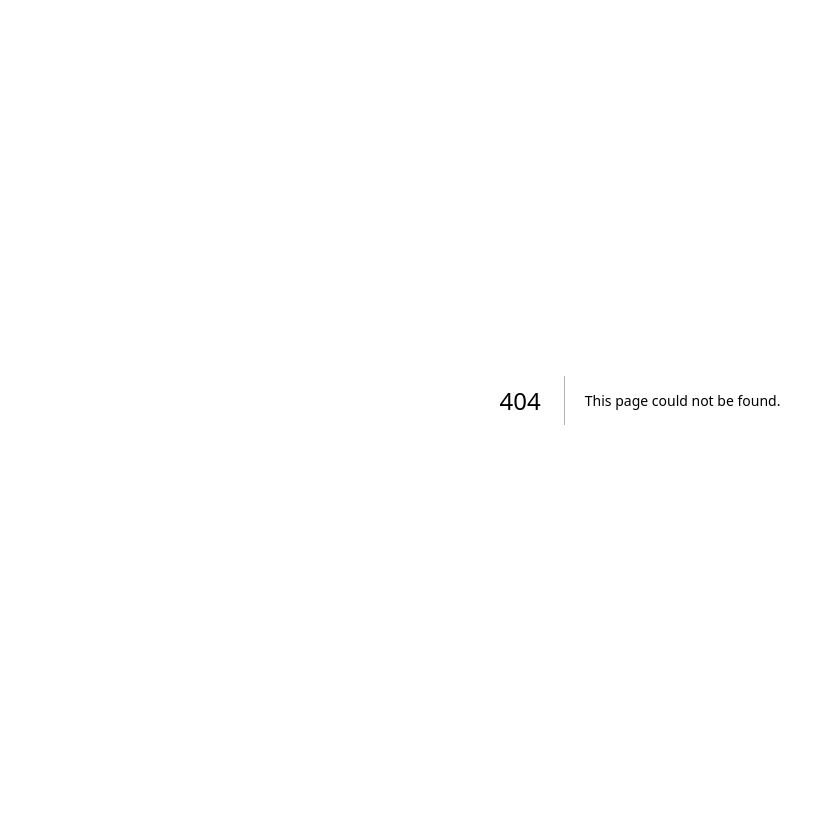
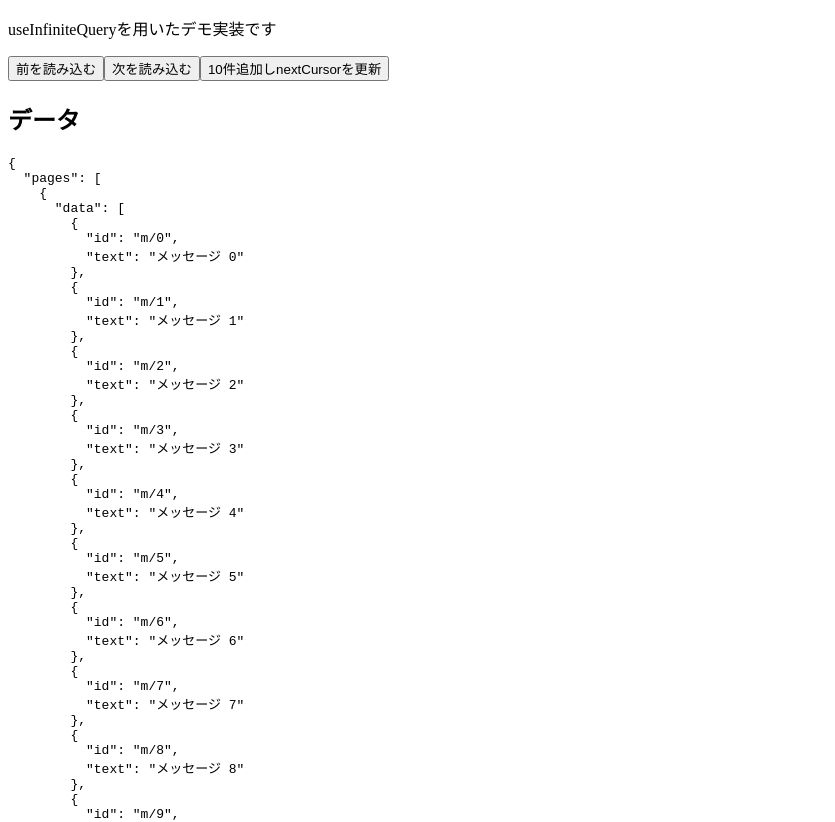
Before and after one commit to yami-beta/bidirectional-infinite-queries-sample, a Next.js app: page /react-query in a window 1280 px wide. Before the commit this address had no page. Shown: the top 822 px of the page, without its empty margins (0-835 px from the left). Before the commit the page ends 800 px from the top, so only its background shows below. Built offline with nearby package versions, Linux system fonts and the light colour scheme.

Commit message:
feat: add `useInfiniteQuery` sample
react-queryを使った双方向ページネーションのサンプルを実装

```diff
--- a/package.json
+++ b/package.json
@@ -12,6 +12,8 @@
     "format": "prettier --write ."
   },
   "dependencies": {
+    "@tanstack/react-query": "^4.32.1",
+    "@tanstack/react-query-devtools": "^4.32.1",
     "@types/node": "20.4.6",
     "@types/react": "18.2.18",
     "@types/react-dom": "18.2.7",
--- /dev/null
+++ b/src/app/Providers.tsx
@@ -0,0 +1,17 @@
+"use client";
+import { QueryClient, QueryClientProvider } from "@tanstack/react-query";
+import { ReactQueryDevtools } from "@tanstack/react-query-devtools";
+import { PropsWithChildren, useState } from "react";
+
+type Props = PropsWithChildren<{}>;
+
+export function Providers({ children }: Props) {
+  const [queryClient] = useState(() => new QueryClient());
+
+  return (
+    <QueryClientProvider client={queryClient}>
+      {children}
+      <ReactQueryDevtools initialIsOpen={false} />
+    </QueryClientProvider>
+  );
+}
--- a/src/app/layout.tsx
+++ b/src/app/layout.tsx
@@ -1,4 +1,5 @@
 import type { Metadata } from "next";
+import { Providers } from "./Providers";
 
 export const metadata: Metadata = {
   title: "Create Next App",
@@ -12,7 +13,9 @@ export default function RootLayout({
 }) {
   return (
     <html lang="en">
-      <body>{children}</body>
+      <body>
+        <Providers>{children}</Providers>
+      </body>
     </html>
   );
 }
--- a/src/app/page.tsx
+++ b/src/app/page.tsx
@@ -9,6 +9,9 @@ function Page({}: PageProps) {
         <li>
           <Link href="/infinite">useSWRInfiniteを利用したサンプル</Link>
         </li>
+        <li>
+          <Link href="/react-query">useInfiniteQueryを利用したサンプル</Link>
+        </li>
       </ul>
     </div>
   );
--- /dev/null
+++ b/src/app/react-query/PageContent.tsx
@@ -0,0 +1,74 @@
+"use client";
+
+import { useMutation } from "@tanstack/react-query";
+import { useMessages } from "./useMessages";
+
+export function PageContent() {
+  const {
+    data,
+    fetchNextPage,
+    fetchPreviousPage,
+    hasNextPage,
+    hasPreviousPage,
+  } = useMessages();
+
+  const mutation = useMutation({
+    mutationFn: async () => {
+      const result = await fetch("/api/messages", {
+        method: "POST",
+      }).then((res) => res.json());
+
+      return result as { nextCursor: string | null };
+    },
+  });
+
+  return (
+    <div>
+      <p>useInfiniteQueryを用いたデモ実装です</p>
+
+      <div>
+        <button
+          disabled={!hasPreviousPage}
+          onClick={() => {
+            fetchPreviousPage();
+          }}
+        >
+          前を読み込む
+        </button>
+        <button
+          disabled={!hasNextPage}
+          onClick={() => {
+            fetchNextPage();
+          }}
+        >
+          次を読み込む
+        </button>
+        <button
+          onClick={async () => {
+            const result = await mutation.mutateAsync();
+            if (!result.nextCursor) {
+              return;
+            }
+
+            // ここは引数の pageParam に型がつかないので useMessages 内部で関数を定義して返す方が良い
+            fetchNextPage({ pageParam: { nextCursor: result.nextCursor } });
+          }}
+        >
+          10件追加しnextCursorを更新
+        </button>
+      </div>
+
+      <div
+        style={{
+          display: "grid",
+          gridTemplateColumns: "repeat(3, 1fr)",
+        }}
+      >
+        <div>
+          <h2>データ</h2>
+          <pre>{JSON.stringify(data, null, "  ")}</pre>
+        </div>
+      </div>
+    </div>
+  );
+}
--- /dev/null
+++ b/src/app/react-query/page.tsx
@@ -0,0 +1,9 @@
+import { PageContent } from "./PageContent";
+
+type PageProps = {};
+
+function Page({}: PageProps) {
+  return <PageContent />;
+}
+
+export default Page;
--- /dev/null
+++ b/src/app/react-query/useMessages.ts
@@ -0,0 +1,51 @@
+import { QueryFunction, useInfiniteQuery } from "@tanstack/react-query";
+import { MessagesResponse } from "../../features/message/type";
+
+const endpoint = "/api/messages" as const;
+
+export const useMessages = () => {
+  return useInfiniteQuery({
+    queryKey: [endpoint],
+    queryFn: fetchMessages,
+    getNextPageParam: (lastPage) => {
+      if (!lastPage.nextCursor) {
+        return undefined;
+      }
+
+      return {
+        nextCursor: lastPage.nextCursor,
+        prevCursor: undefined,
+      };
+    },
+    getPreviousPageParam: (firstPage) => {
+      if (!firstPage.prevCursor) {
+        return undefined;
+      }
+
+      return {
+        nextCursor: undefined,
+        prevCursor: firstPage.prevCursor,
+      };
+    },
+  });
+};
+
+const fetchMessages: QueryFunction<
+  MessagesResponse,
+  string[],
+  { nextCursor: string | undefined; prevCursor: string | undefined }
+> = async ({ pageParam }) => {
+  const searchParams = new URLSearchParams();
+  if (pageParam?.nextCursor) {
+    searchParams.set("next", pageParam.nextCursor);
+  }
+  if (pageParam?.prevCursor) {
+    searchParams.set("prev", pageParam.prevCursor);
+  }
+
+  const result = await fetch(`${endpoint}?${searchParams.toString()}`).then(
+    (res) => res.json(),
+  );
+
+  return result as MessagesResponse;
+};
```
Also changed, not shown: 1 other file (tests, documents, lock files or other folders).
